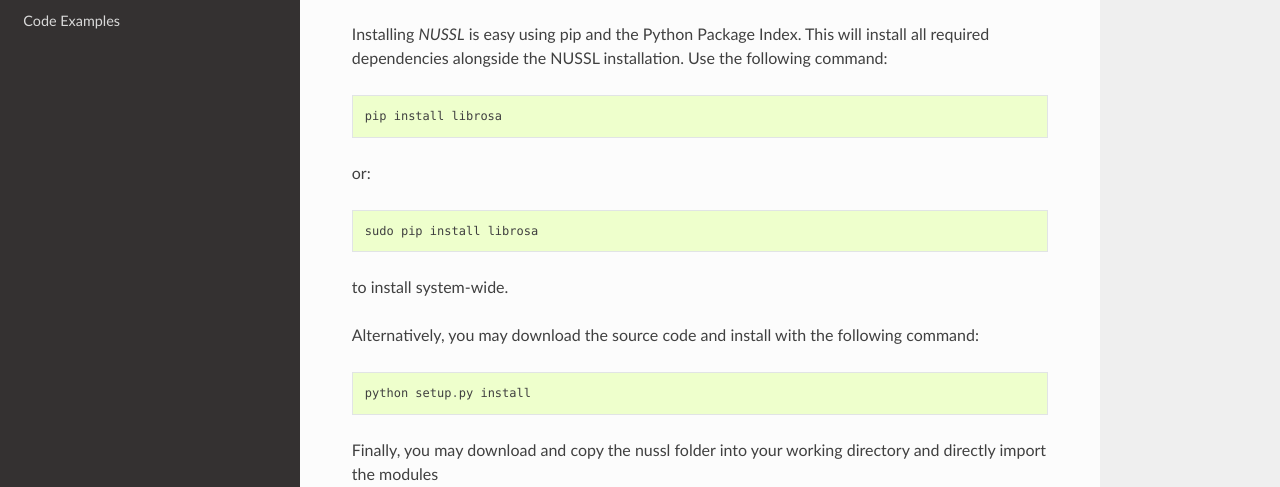
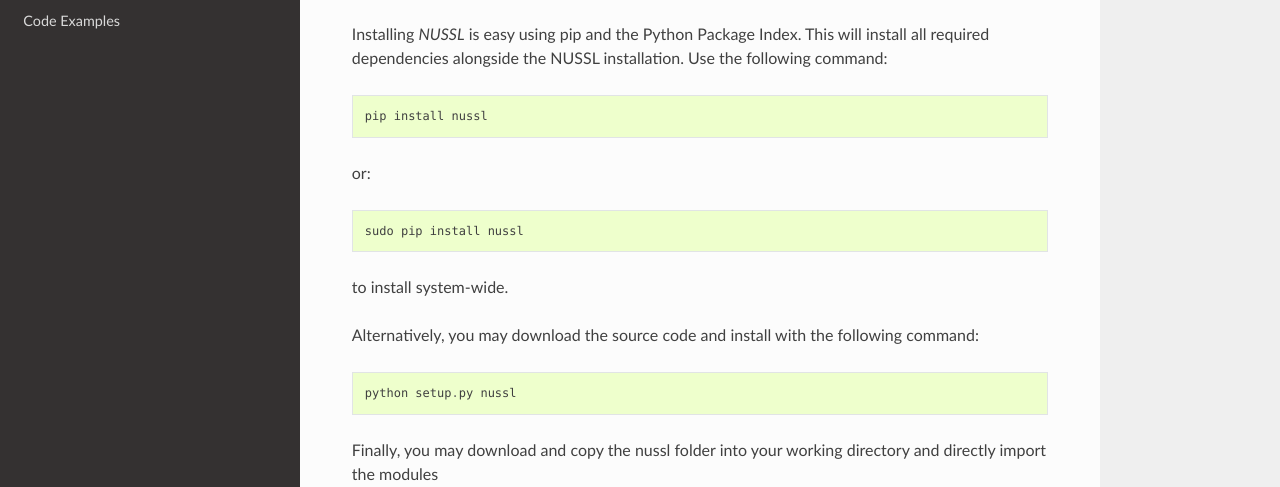
Before and after one commit to nussl/nussl, a Sphinx documentation site: the page built from documentation/install.rst, in a window 1280 px wide and 935 px high. Shown: the part 185-672 px from the top of the window. Built offline with Sphinx 7.4.7 and the Read the Docs theme 2.0.0, drawn with Linux system fonts in a browser that asks for light colours.

Commit message:
changed librosa to nussl

```diff
--- a/documentation/install.rst
+++ b/documentation/install.rst
@@ -5,17 +5,17 @@ We recommend installing `anaconda <https://www.continuum.io/>`_ prior to using t
 Installing *NUSSL* is easy using pip and the Python Package Index. This will install all required dependencies alongside the
 NUSSL installation. Use the following command::
 
-        pip install librosa
+        pip install nussl
 
 or::
 
-        sudo pip install librosa
+        sudo pip install nussl
 
 to install system-wide.
 
 Alternatively, you may download the source code and install with the following command::
 
-        python setup.py install
+        python setup.py nussl
 
 Finally, you may download and copy the nussl folder into your working directory and directly import the modules
 
```
